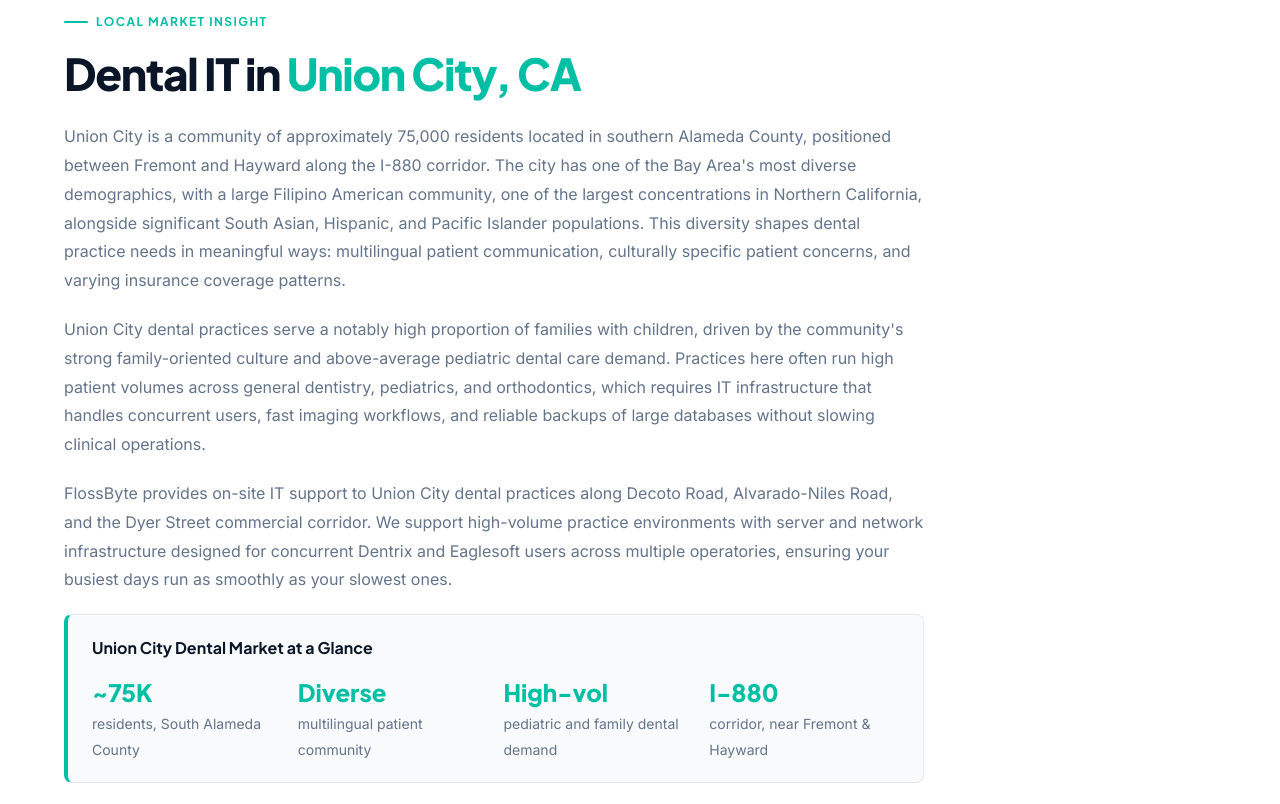
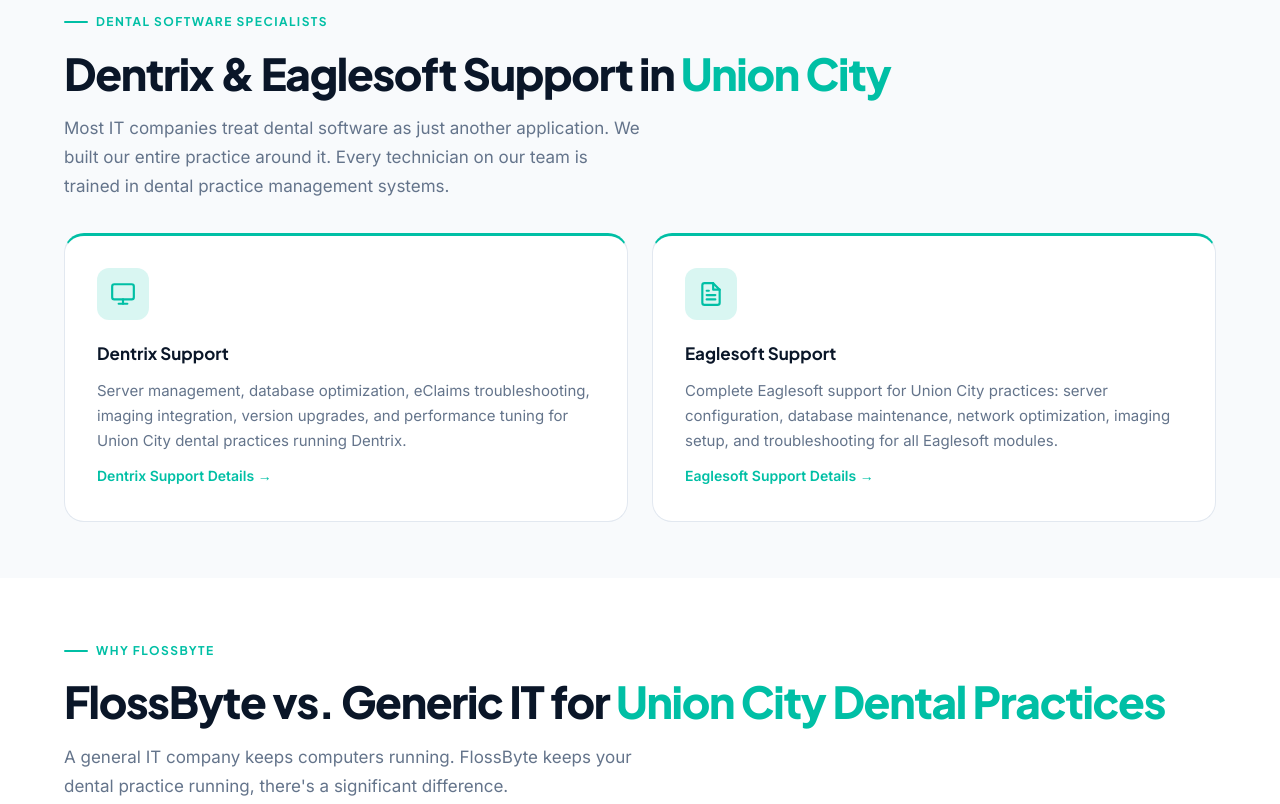
Before and after one commit to montythind1/flossbyte-website, a plain HTML site: page locations/east-bay/union-city.html in a window 1280 px wide. Shown: the part 4760-5564 px from the top of the page. Drawn offline with Linux system fonts and the light colour scheme.

Commit message:
Remove old stats-heavy Local Market Insight section (Union City)

```diff
--- a/locations/east-bay/union-city.html
+++ b/locations/east-bay/union-city.html
@@ -205,29 +205,6 @@
 
 
 
-
-
-<!-- UNION CITY LOCAL CONTEXT -->
-<section style="padding:56px 0;background:#fff">
-  <div class="container">
-    <div class="section-eyebrow">Local Market Insight</div>
-    <h2 class="section-title">Dental IT in <em>Union City, CA</em></h2>
-    <div style="max-width:860px;margin-top:24px;display:flex;flex-direction:column;gap:20px">
-      <p style="color:var(--color-text-muted);font-size:1rem;line-height:1.8">Union City is a community of approximately 75,000 residents located in southern Alameda County, positioned between Fremont and Hayward along the I-880 corridor. The city has one of the Bay Area's most diverse demographics, with a large Filipino American community, one of the largest concentrations in Northern California, alongside significant South Asian, Hispanic, and Pacific Islander populations. This diversity shapes dental practice needs in meaningful ways: multilingual patient communication, culturally specific patient concerns, and varying insurance coverage patterns.</p>
-      <p style="color:var(--color-text-muted);font-size:1rem;line-height:1.8">Union City dental practices serve a notably high proportion of families with children, driven by the community's strong family-oriented culture and above-average pediatric dental care demand. Practices here often run high patient volumes across general dentistry, pediatrics, and orthodontics, which requires IT infrastructure that handles concurrent users, fast imaging workflows, and reliable backups of large databases without slowing clinical operations.</p>
-      <p style="color:var(--color-text-muted);font-size:1rem;line-height:1.8">FlossByte provides on-site IT support to Union City dental practices along Decoto Road, Alvarado-Niles Road, and the Dyer Street commercial corridor. We support high-volume practice environments with server and network infrastructure designed for concurrent Dentrix and Eaglesoft users across multiple operatories, ensuring your busiest days run as smoothly as your slowest ones.</p>
-      <div style="background:#f8fafc;border:1px solid #e5e7eb;border-left:4px solid var(--color-teal);border-radius:8px;padding:20px 24px">
-        <p style="color:var(--color-navy);font-weight:700;margin-bottom:8px;font-family:var(--font-heading)">Union City Dental Market at a Glance</p>
-        <div style="display:grid;grid-template-columns:repeat(auto-fit,minmax(180px,1fr));gap:16px;margin-top:12px">
-          <div><span style="font-size:1.5rem;font-weight:800;color:var(--color-teal);font-family:var(--font-heading)">~75K</span><br><span style="font-size:0.875rem;color:var(--color-text-muted)">residents, South Alameda County</span></div>
-          <div><span style="font-size:1.5rem;font-weight:800;color:var(--color-teal);font-family:var(--font-heading)">Diverse</span><br><span style="font-size:0.875rem;color:var(--color-text-muted)">multilingual patient community</span></div>
-          <div><span style="font-size:1.5rem;font-weight:800;color:var(--color-teal);font-family:var(--font-heading)">High-vol</span><br><span style="font-size:0.875rem;color:var(--color-text-muted)">pediatric and family dental demand</span></div>
-          <div><span style="font-size:1.5rem;font-weight:800;color:var(--color-teal);font-family:var(--font-heading)">I-880</span><br><span style="font-size:0.875rem;color:var(--color-text-muted)">corridor, near Fremont & Hayward</span></div>
-        </div>
-      </div>
-    </div>
-  </div>
-</section>
 
 <section style="padding:56px 0;background:var(--color-gray-50)">
   <div class="container">
```
